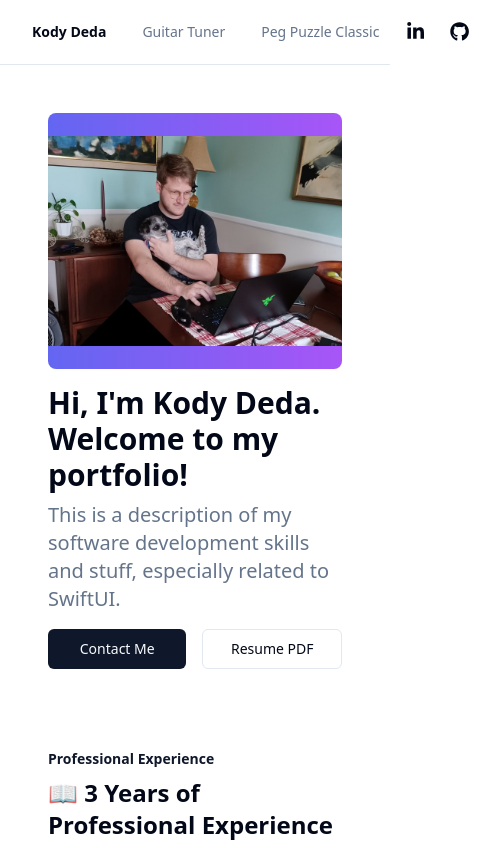
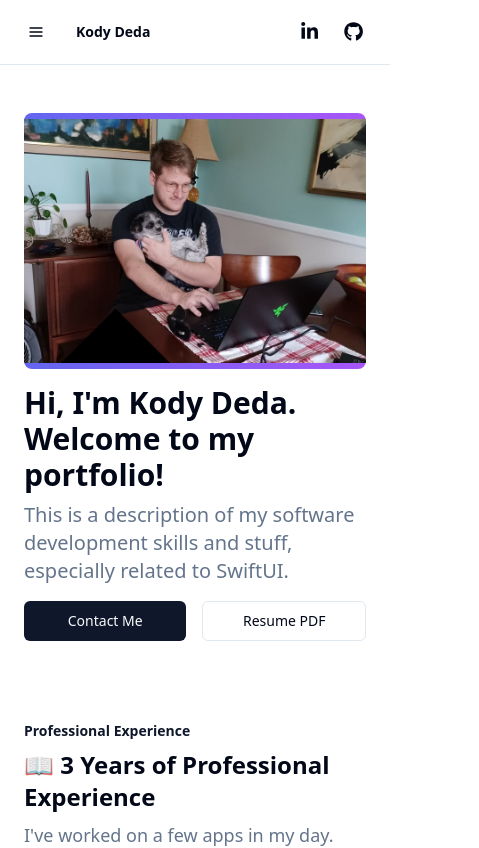
Before and after one commit to kodydeda4/nextjs-kodydeda, a Next.js app: page / in a window 390 px wide. Shown: the top 848 px of the page, 479 px wide, since content can reach past the window. Built offline with nearby package versions, Linux system fonts and the light colour scheme.

Commit message:
improvements

```diff
--- a/app/guitar-tuner/page.tsx
+++ b/app/guitar-tuner/page.tsx
@@ -1,10 +1,12 @@
 export default function Page() {
   return (
-    <main className="max-w-3xl mx-auto px-8 my-8 pt-4 mb-24 px-4">
-      <div className="flex flex-col gap-12">
-        <h1 className="scroll-m-20 text-4xl font-extrabold tracking-tight lg:text-5xl">
-          Guitar Tuner
-        </h1>
+    <main>
+      <div className="max-w-3xl mx-auto px-6 sm:px-12 my-8 pt-4 mb-24">
+        <div className="flex flex-col gap-12">
+          <h1 className="scroll-m-20 text-4xl font-extrabold tracking-tight lg:text-5xl">
+            Guitar Tuner
+          </h1>
+        </div>
       </div>
     </main>
   );
--- a/app/page.tsx
+++ b/app/page.tsx
@@ -105,7 +105,7 @@ const education: EducationCardProps[] = [
 export default function Home() {
   return (
     <main>
-      <div className="max-w-3xl mx-auto px-12 my-8 pt-4 mb-24">
+      <div className="max-w-3xl mx-auto px-6 sm:px-12 my-8 pt-4 mb-24">
         <div className="flex flex-col gap-16">
           <div className="flex flex-col gap-4">
             <div className="bg-gradient-to-r from-indigo-500 to-purple-500 w-full rounded-lg h-64 relative">
--- a/app/peg-puzzle-classic/page.tsx
+++ b/app/peg-puzzle-classic/page.tsx
@@ -1,11 +1,12 @@
-
-export default function Home() {
+export default function Page() {
   return (
-    <main className="max-w-3xl mx-auto px-8 my-8 pt-4 mb-24 px-4">
-      <div className="flex flex-col gap-12">
-        <h1 className="scroll-m-20 text-4xl font-extrabold tracking-tight lg:text-5xl">
-          Peg Puzzle Classic
-        </h1>
+    <main>
+      <div className="max-w-3xl mx-auto px-6 sm:px-12 my-8 pt-4 mb-24">
+        <div className="flex flex-col gap-12">
+          <h1 className="scroll-m-20 text-4xl font-extrabold tracking-tight lg:text-5xl">
+            Peg Puzzle Classic
+          </h1>
+        </div>
       </div>
     </main>
   );
--- a/components/Navbar.tsx
+++ b/components/Navbar.tsx
@@ -35,13 +35,13 @@ export default function Navbar() {
   return (
     <nav className="sticky top-0 z-10 backdrop-filter backdrop-blur-lg border-b bg-white bg-opacity-70 dark:bg-background dark:bg-opacity-80">
       <div className="max-w-4xl mx-auto px-4">
-        < div className="flex items-center justify-between h-16" >
+        <div className="flex items-center justify-between h-16">
           <NavigationMenu>
             <NavigationMenuList>
 
-              {/* <NavigationMenuItem> */}
-              {/*   <SheetDemo /> */}
-              {/* </NavigationMenuItem> */}
+              <NavigationMenuItem className="sm:hidden">
+                <SheetDemo />
+              </NavigationMenuItem>
 
               <NavigationMenuItem>
                 <Link href="/" legacyBehavior passHref>
@@ -53,7 +53,7 @@ export default function Navbar() {
                 </Link>
               </NavigationMenuItem>
 
-              <NavigationMenuItem>
+              <NavigationMenuItem className="hidden sm:block">
                 <Link href="/guitar-tuner" legacyBehavior passHref>
                   <NavigationMenuLink>
                     <Button variant="ghost" className="text-muted-foreground">
@@ -63,7 +63,7 @@ export default function Navbar() {
                 </Link>
               </NavigationMenuItem>
 
-              <NavigationMenuItem>
+              <NavigationMenuItem className="hidden sm:block">
                 <Link href="/peg-puzzle-classic" legacyBehavior passHref>
                   <NavigationMenuLink>
                     <Button variant="ghost" className="text-muted-foreground">
```
